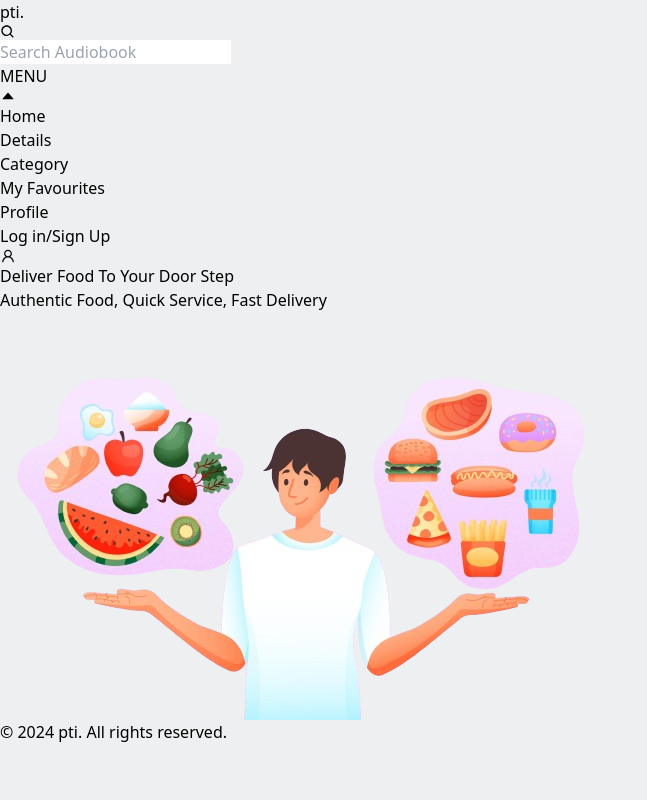
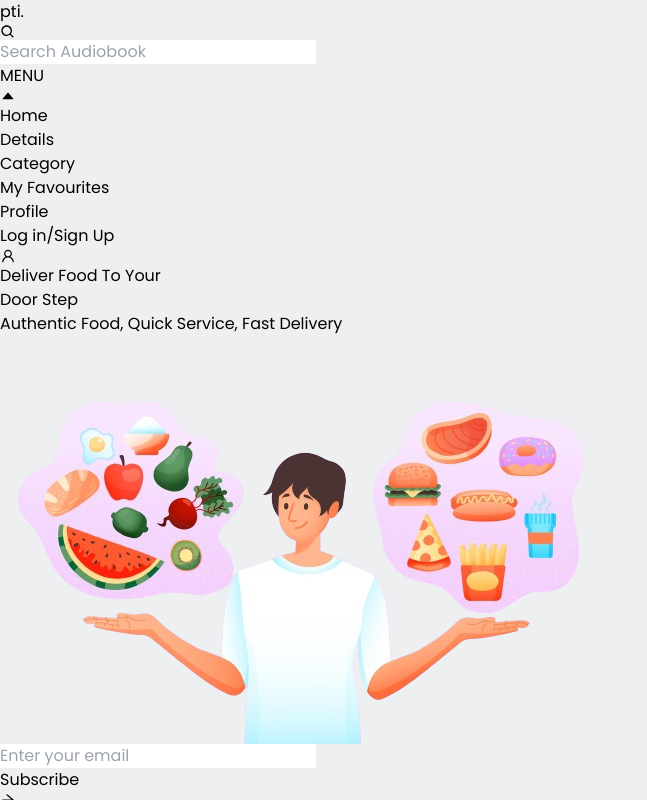
Before and after one commit to shuvrodev337/pti, a React (Vite) app in the folder pti-client/: page / in a window 1280 px wide. Both pictures are taken after a click on the button "MENU". Shown: the top 800 px of the page, without its empty margins (0-647 px from the left). Built offline with nearby package versions, Linux system fonts and the light colour scheme.

Commit message:
added footer

```diff
--- a/pti-client/src/components/Banner/Banner.jsx
+++ b/pti-client/src/components/Banner/Banner.jsx
@@ -2,11 +2,11 @@ import bannerImg from "../../assets/images/Image1.png"
 const Banner = () => {
     return (
         <div className="bg-[#F99F1C] rounded-3xl flex justify-center items-center">
-            <div className="w-1/2 flex flex-col  text-white pl-24  space-y-4 text-left">
-                <h3 className="text-5xl ">Deliver Food To Your Door Step</h3>
+            <div className="w-3/5 flex flex-col  text-white pl-36  space-y-4 text-left">
+                <h3 className="text-5xl font-medium">Deliver Food To Your <br /> Door Step</h3>
                 <p className="text-lg ">Authentic Food, Quick Service, Fast Delivery</p>
             </div>
-            <div className="w-1/2">
+            <div className="w-2/5">
                 <img className="w-full mx-auto" src={bannerImg} alt="banner-image" />
             </div>
 
--- a/pti-client/src/components/Shared/Footer/Footer.jsx
+++ b/pti-client/src/components/Shared/Footer/Footer.jsx
@@ -1,11 +1,65 @@
+import footerImg from "../../../assets/images/Image2.png"
+import Container from "../Container";
+import Logo from "../Navbar/Logo";
+import {
+  AiOutlineGoogle,
+  AiOutlineTwitter,
+  AiOutlineInstagram,
+  AiOutlineArrowRight
+} from "react-icons/ai";
+
 const Footer = () => {
   return (
-    <footer className='px-4 divide-y  text-gray-800 relative bottom-0 left-0'>
-      <div className='py-6 text-sm text-center text-gray-400'>
-        © 2024 pti. All rights reserved.
-      </div>
+    <footer className="px-4 divide-y relative bottom-0 left-0 bg-[#F99F1C] ">
+      <Container>
+        {/* Info */}
+        <div className="flex pb-10">
+          {/* Information */}
+          <div className="w-3/5 flex  flex-col justify-end  p-12 gap-28">
+            {/* email-subscription */}
+            <div
+              id="email-inputField"
+              className="w-4/5  bg-white  rounded-2xl relative "
+            >
+              <input
+                type="text"
+                id="subscribe"
+                name="subscribe"
+                className=" py-4 px-4 block w-full leading-5 rounded-2xl outline-none sm:text-sm sm:leading-5"
+                placeholder="Enter your email"
+              />
+              <div className="absolute inset-y-0 right-0 pr-3 flex items-center ">
+                <button className="bg-[#FC6011] text-white px-4 py-2 rounded-2xl cursor-pointer">
+                  Subscribe
+                  <AiOutlineArrowRight className="inline w-8 text-xl"/>
+                </button>
+              </div>
+            </div>
+
+            {/* Copyright-info */}
+            <div>
+            <Logo />
+            <div className="flex justify-between  items-baseline">
+
+                <p className="font-semibold">Copyright©Tripp.All rights reserved</p>
+              <div className="flex gap-2 ">
+                <AiOutlineGoogle className=" h-8 w-8 bg-[#FEDDBA] p-2 rounded-full text-[#FC5E04] " />
+                <AiOutlineTwitter className=" h-8 w-8 bg-[#FEDDBA] p-2 rounded-full text-[#FC5E04] " />
+                <AiOutlineInstagram className=" h-8 w-8 bg-[#FEDDBA] p-2 rounded-full text-[#FC5E04] " />
+              </div>
+            </div>
+            </div>
+
+          </div>
+
+          {/* Image */}
+          <div className="w-2/5">
+                <img className="w-1/2 mx-auto" src={footerImg} alt="banner-image" />
+            </div>
+        </div>
+      </Container>
     </footer>
-  )
-}
+  );
+};
 
-export default Footer
+export default Footer;
--- a/pti-client/src/components/Shared/Navbar/Dropdown.jsx
+++ b/pti-client/src/components/Shared/Navbar/Dropdown.jsx
@@ -1,6 +1,7 @@
 import { useState } from "react";
 import { AiOutlineCaretDown, AiOutlineCaretUp } from "react-icons/ai";
-
+import menuItems from './menu.json'
+import { Link } from "react-router-dom";
 const Dropdown = () => {
   // const [age, setAge] = useState('');
 
@@ -13,35 +14,22 @@ const Dropdown = () => {
     <div className="relative flex flex-col items-center w-[180px] rounded-lg">
       <button
         onClick={() => SetIsOpen(!isOpen)}
-        className="bg-white py-0 px-2 w-full flex items-center justify-between font-semibold text-base rounded-lg tracking-wider border-4 border-transparent active:border-white duration-300 active:text-white"
+        className="bg-white py-0 px-2 w-full flex items-center justify-between font-semibold text-base rounded-lg tracking-wider border-4 border-transparent active:border-white duration-300 active:text-[#FD4E03]"
       >
         MENU{" "}
         {!isOpen ? (
-          <AiOutlineCaretDown className="h-8 text-red-500"></AiOutlineCaretDown>
+          <AiOutlineCaretDown className="h-8 text-[#FD4E03]"></AiOutlineCaretDown>
         ) : (
-          <AiOutlineCaretUp className="h-8 text-red-500"></AiOutlineCaretUp>
+          <AiOutlineCaretUp className="h-8 text-[#FD4E03]"></AiOutlineCaretUp>
         )}
       </button>
       {isOpen && (
         <div className="bg-white absolute top-14 flex flex-col items-start rounded-lg p-3 w-full">
-          <h3 className="hover:bg-gray-200 cursor-pointer  border-l-transparent  border-l-4  p-2 w-full rounded-lg">
-            Home
-          </h3>
-          <h3 className="hover:bg-gray-200 cursor-pointer  border-l-transparent  border-l-4  p-2 w-full rounded-lg">
-            Details
-          </h3>
-          <h3 className="hover:bg-gray-200 cursor-pointer  border-l-transparent  border-l-4  p-2 w-full rounded-lg">
-            Category
-          </h3>
-          <h3 className="hover:bg-gray-200 cursor-pointer  border-l-transparent  border-l-4  p-2 w-full rounded-lg">
-            My Favourites
-          </h3>
-          <h3 className="hover:bg-gray-200 cursor-pointer  border-l-transparent  border-l-4  p-2 w-full rounded-lg">
-            Profile
-          </h3>
-          <h3 className="hover:bg-gray-200 cursor-pointer  border-l-transparent  border-l-4  p-2 w-full rounded-lg">
-            Log in/Sign Up
-          </h3>
+          {menuItems.map((item)=>
+          <Link key={item.id} to={item?.path}><h3 className="hover:bg-gray-200 cursor-pointer  border-l-transparent  border-l-4  p-2 w-full rounded-lg hover:text-[#FD4E03]">
+            {item.title}
+          </h3></Link>
+          )}
         </div>
       )}
     </div>
@@ -49,3 +37,23 @@ const Dropdown = () => {
 };
 
 export default Dropdown;
+
+
+{/* <h3 className="hover:bg-gray-200 cursor-pointer  border-l-transparent  border-l-4  p-2 w-full rounded-lg hover:text-[#FD4E03]">
+            Home
+          </h3>
+          <h3 className="hover:bg-gray-200 cursor-pointer  border-l-transparent  border-l-4  p-2 w-full rounded-lg hover:text-[#FD4E03]">
+            Details
+          </h3>
+          <h3 className="hover:bg-gray-200 cursor-pointer  border-l-transparent  border-l-4  p-2 w-full rounded-lg hover:text-[#FD4E03]">
+            Category
+          </h3>
+          <h3 className="hover:bg-gray-200 cursor-pointer  border-l-transparent  border-l-4  p-2 w-full rounded-lg hover:text-[#FD4E03]">
+            My Favourites
+          </h3>
+          <h3 className="hover:bg-gray-200 cursor-pointer  border-l-transparent  border-l-4  p-2 w-full rounded-lg hover:text-[#FD4E03]">
+            Profile
+          </h3>
+          <h3 className="hover:bg-gray-200 cursor-pointer  border-l-transparent  border-l-4  p-2 w-full rounded-lg hover:text-[#FD4E03]">
+            Log in/Sign Up
+          </h3> */}
--- a/pti-client/src/components/Shared/Navbar/Logo.jsx
+++ b/pti-client/src/components/Shared/Navbar/Logo.jsx
@@ -3,7 +3,7 @@ import { Link } from "react-router-dom";
 const Logo = () => {
   return (
     <Link to="/">
-      <h3 className="font-bold text-2xl">pti.</h3>
+      <h3 className="font-bold text-3xl">pti<span className="text-red-500">.</span></h3>
     </Link>
   );
 };
--- a/pti-client/src/components/Shared/Navbar/Navbar.jsx
+++ b/pti-client/src/components/Shared/Navbar/Navbar.jsx
@@ -5,7 +5,7 @@ import UserMenu from './UserMenu'
 import SearchBar from './SearchBar'
 const Navbar = () => {
   return (
-    <div className='fixed w-full  z-10 '>
+    <div className=' w-full   '>
       <div className='py-4 '>
         <Container>
           <div className='flex flex-row items-center justify-between gap-3 md:gap-0'>
--- a/pti-client/src/components/Shared/Navbar/SearchBar.jsx
+++ b/pti-client/src/components/Shared/Navbar/SearchBar.jsx
@@ -6,7 +6,7 @@ const SearchBar = () => {
     <div className="w-[400px] mx-auto bg-white  rounded-md ">
       <div className="mt-1 relative rounded-md ">
         <div className="absolute inset-y-0 left-0 pl-3 flex items-center pointer-events-none">
-          <BiSearch className="text-red-500 text-xl" />
+          <BiSearch className="text-[#FD4E03] text-xl" />
         </div>
         <input
           type="text"
--- a/pti-client/src/components/Shared/Navbar/UserMenu.jsx
+++ b/pti-client/src/components/Shared/Navbar/UserMenu.jsx
@@ -3,7 +3,7 @@ import { AiOutlineUser } from "react-icons/ai";
 const UserMenu = () => {
   return (
     <div className="hidden md:block">
-      <AiOutlineUser className=" h-10 w-10 text-white p-2 rounded-full bg-red-500 " />
+      <AiOutlineUser className=" h-10 w-10 text-white p-2 rounded-full bg-[#FD4E03] cursor-pointer " />
     </div>
   );
 };
--- /dev/null
+++ b/pti-client/src/components/Shared/Navbar/menu.json
@@ -0,0 +1,35 @@
+[
+
+{
+    "id":1,
+    "title": "Home",
+    "path":"/home"
+},
+{
+    "id":2,
+    "title": "Details",
+    "path":"/details"
+},
+{
+    "id":3,
+    "title": "Category",
+    "path":"/categoey"
+},
+{
+    "id":4,
+    "title": "My Favourites",
+    "path":"/my-favourites"
+},
+{
+    "id":5,
+    "title": "Profile",
+    "path":"/profile"
+},
+{
+    "id":6,
+    "title": "Log in/Sign Up",
+    "path":"/login"
+}
+
+
+]
--- a/pti-client/src/index.css
+++ b/pti-client/src/index.css
@@ -1,7 +1,18 @@
+
+@import url("https://fonts.googleapis.com/css2?family=Poppins:wght@100;200;300;400;500;600;700;800;900&display=swap");
+
 @tailwind base;
 @tailwind components;
 @tailwind utilities;
 
+* {
+  margin: 0;
+  padding: 0;
+  box-sizing: border-box;
+  font-family: "Poppins", sans-serif;
+  scroll-behavior: smooth;
+  /* color-scheme: dark; */
+}
 body {
     background-color: #EEEFF0;
 }
```
